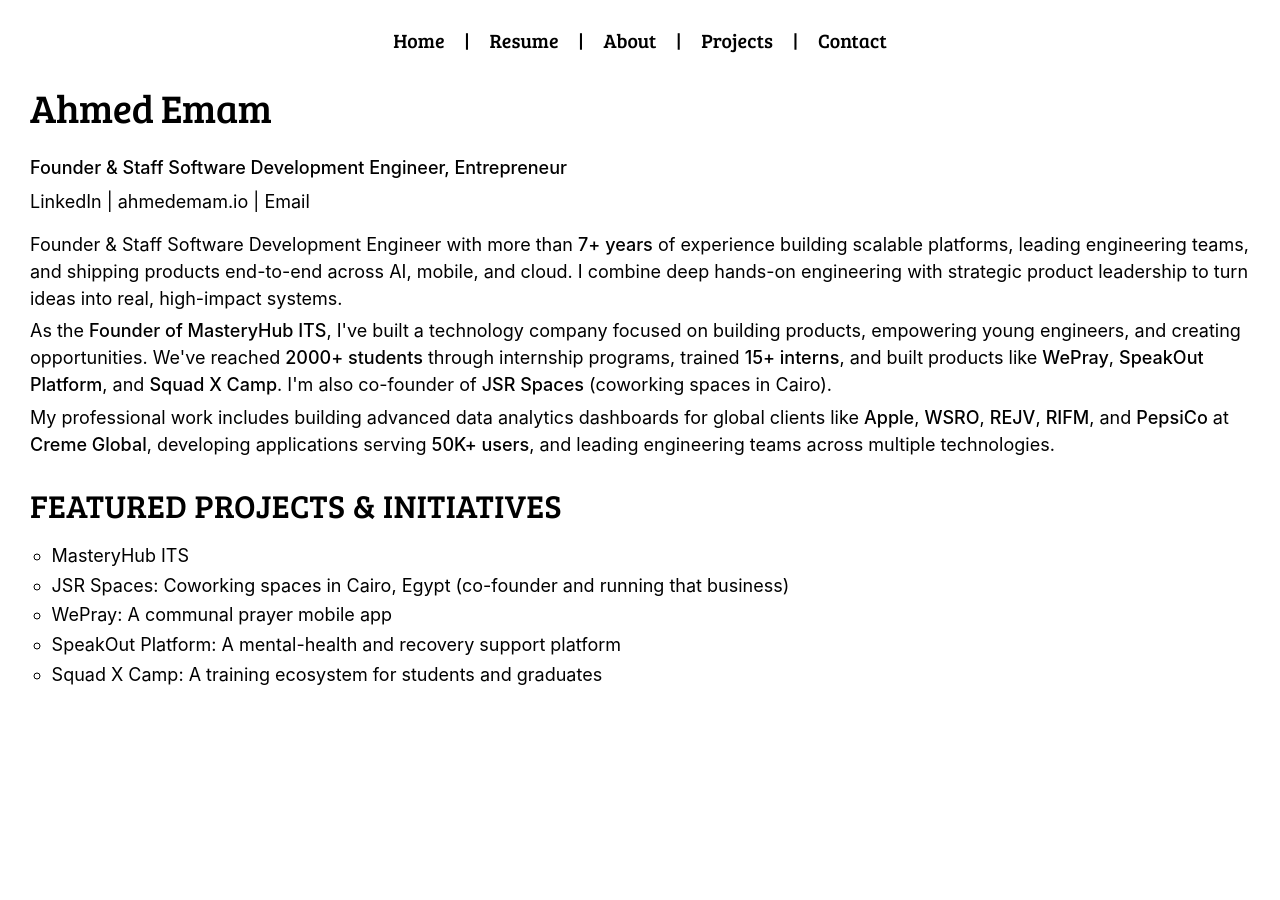
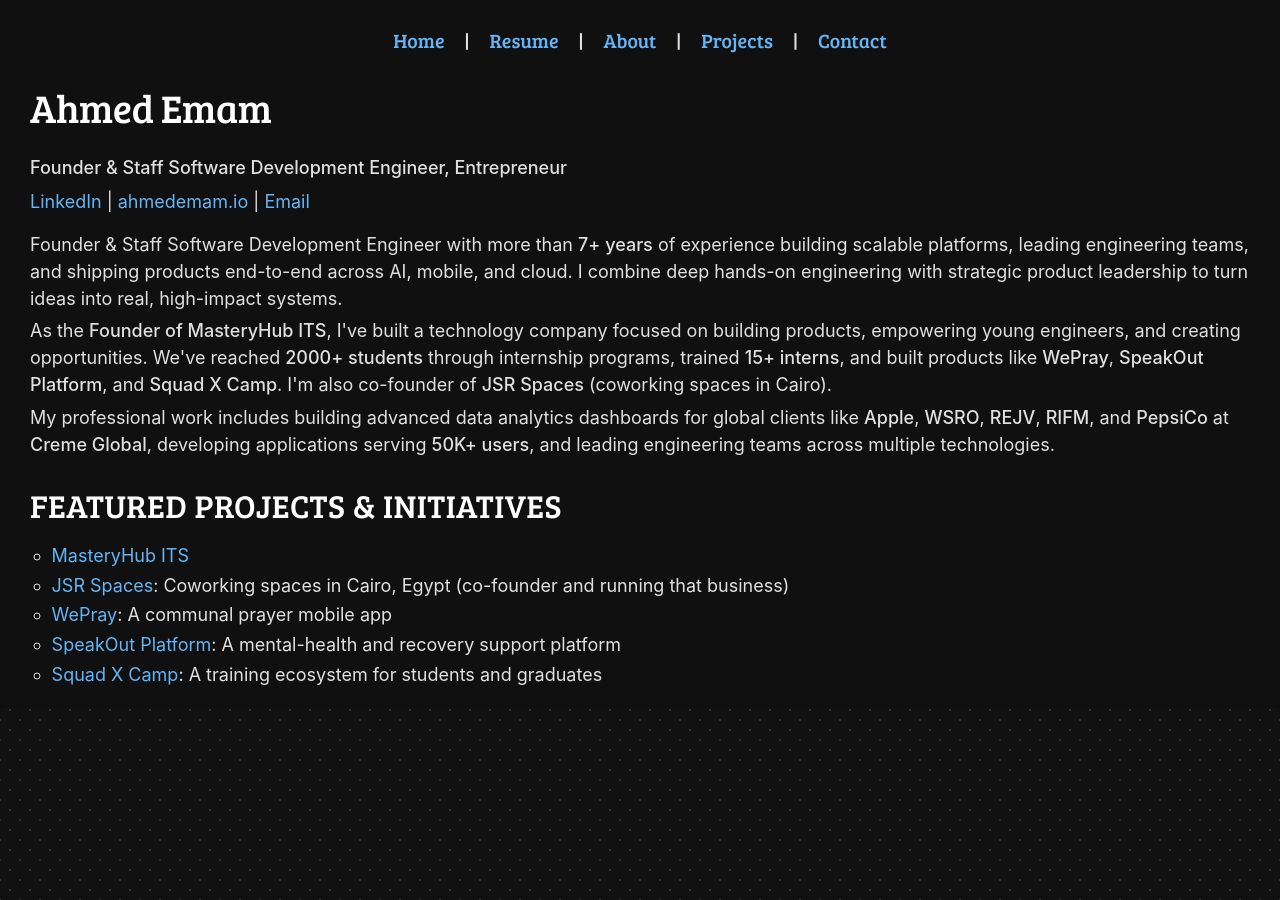
Before and after one commit to ahmedemam/ahmedemam.github.io, a Jekyll site: the page built from index.html, in a window 1280 px wide. Built offline with Jekyll 4.4.1, drawn with Linux system fonts in a browser that asks for light colours.

Commit message:
feat: default to dark mode and add professional bg pattern

```diff
--- a/_layouts/default.html
+++ b/_layouts/default.html
@@ -363,8 +363,8 @@
     const darkIcon = document.getElementById('theme-icon-dark');
     const html = document.documentElement;
 
-    // Check preference
-    const currentTheme = localStorage.getItem('theme') || (window.matchMedia('(prefers-color-scheme: dark)').matches ? 'dark' : 'light');
+    // Check preference - Default to Dark
+    const currentTheme = localStorage.getItem('theme') || 'dark';
 
     if (currentTheme === 'dark') {
       html.setAttribute('data-theme', 'dark');
--- a/_sass/_dark_mode.scss
+++ b/_sass/_dark_mode.scss
@@ -1,14 +1,23 @@
 [data-theme="dark"] {
-    --bg-color: #1a1a1a;
+    --bg-color: #111111;
     --text-color: #e0e0e0;
     --heading-color: #ffffff;
     --link-color: #64b5f6;
-    --border-color: #444;
-    --sidebar-bg: #2d2d2d;
+    --border-color: #333;
+    --sidebar-bg: #1a1a1a;
+
+    /* Professional Dot Grid Pattern */
+    background-color: var(--bg-color);
+    background-image:
+        radial-gradient(#333 1px, transparent 1px),
+        radial-gradient(#333 1px, transparent 1px);
+    background-size: 20px 20px;
+    background-position: 0 0, 10px 10px;
+    background-attachment: fixed;
 }
 
 [data-theme="dark"] img {
-    opacity: .8;
+    opacity: .85;
     transition: opacity .5s ease-in-out;
 }
 
@@ -18,8 +27,20 @@
 
 [data-theme="dark"] .sidebar {
     background-color: var(--sidebar-bg);
+    background-image: none;
+    /* No pattern on sidebar for contrast */
+    border-right: 1px solid #333;
 }
 
 [data-theme="dark"] .posts-list-item:hover {
-    background-color: #333;
+    background-color: #222;
 }
+
+/* Ensure content is readable over pattern */
+[data-theme="dark"] .content,
+[data-theme="dark"] .container {
+    background-color: rgba(17, 17, 17, 0.85);
+    /* Slight backdrop for text readability */
+    border-radius: 8px;
+    box-shadow: 0 4px 6px rgba(0, 0, 0, 0.3);
+}
```
